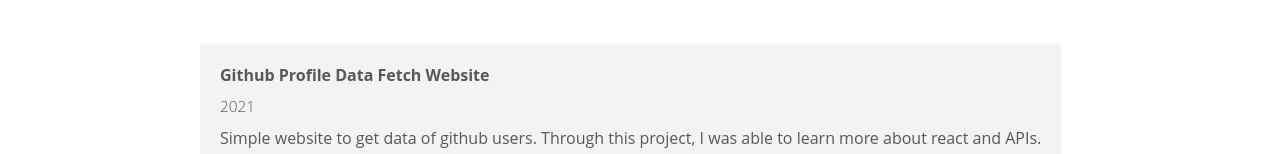
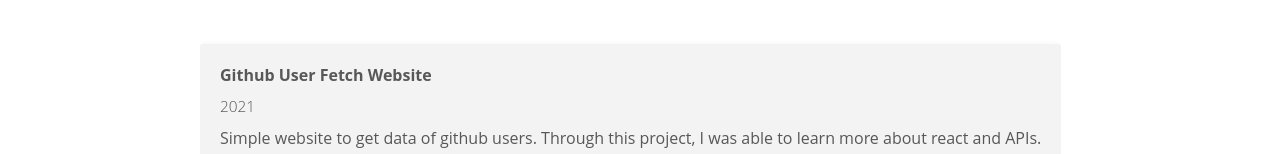
Before and after one commit to Lunatc/portfolio, a React (Create React App) app: page /#/projects in a window 1280 px wide. Shown: the part 149-303 px from the top of the page. Built offline with nearby package versions, Linux system fonts and the light colour scheme.

Commit message:
Change project name

```diff
--- a/src/pages/projects.js
+++ b/src/pages/projects.js
@@ -9,7 +9,7 @@
         <h1>Projects</h1>
 
         <Card
-          title="Github Profile Data Fetch Website"
+          title="Github User Fetch Website"
           text="Simple website to get data of github users. Through this project, I was able to learn more about react and APIs."
           //image={projeto1}
           link="https://lunatc.github.io/git-api/"
```
Also changed, not shown: 7 other files (tests, documents, lock files or other folders).
